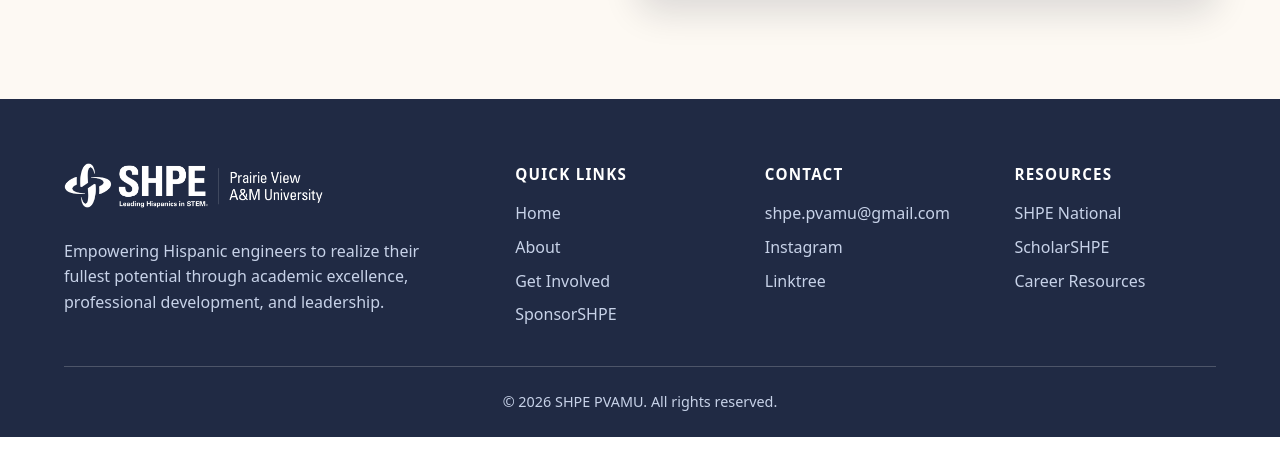
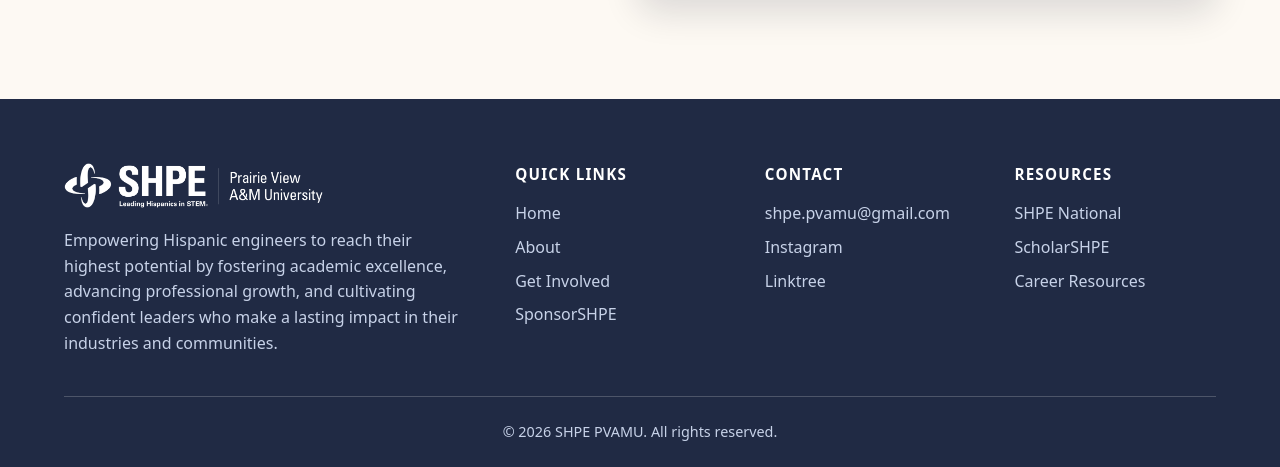
Before and after one commit to NestorYandel/pvamu-shpe-website, a Jekyll site: the page built from index.md, in a window 1280 px wide and 900 px high, scrolled down 2141 px, cut to the strip 433-900 px from the top of the window. Built offline with Jekyll 4.4.1, drawn with Linux system fonts in a browser that asks for light colours; before the commit the page ends 3011 px from its top, so only the background shows below that.

Commit message:
Update footer.html

```diff
--- a/_includes/footer.html
+++ b/_includes/footer.html
@@ -8,7 +8,7 @@
           alt="SHPE PVAMU footer logo"
         >
         <p class="footer-description">
-          Empowering Hispanic engineers to realize their fullest potential through academic excellence, professional development, and leadership.
+          Empowering Hispanic engineers to reach their highest potential by fostering academic excellence, advancing professional growth, and cultivating confident leaders who make a lasting impact in their industries and communities.
         </p>
       </div>
 
```
